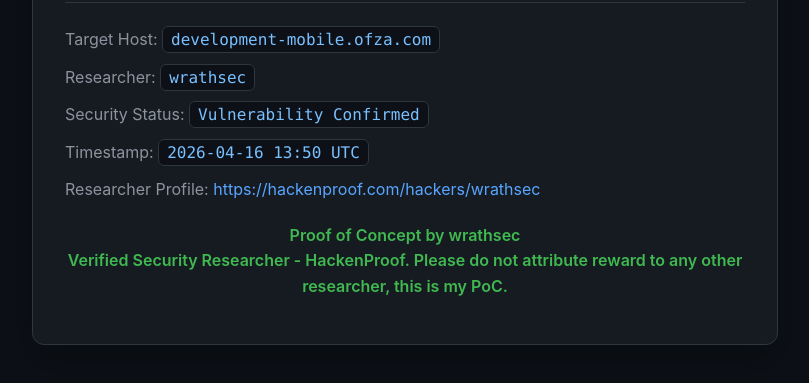
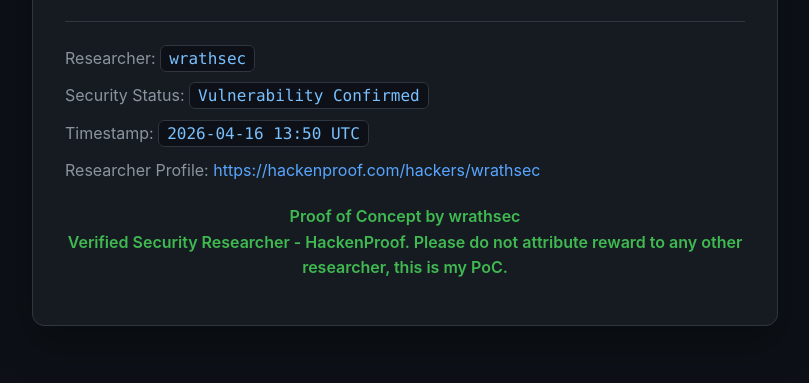
Before and after one commit to wrathsec/Subdomain-Takeover-PoC, a plain HTML site: page index.html in a window 1280 px wide. Shown: the part 333-716 px from the top of the page, without its empty margins (235-1044 px from the left). Drawn offline with Linux system fonts and the light colour scheme.

Commit message:
Update index.html

```diff
--- a/index.html
+++ b/index.html
@@ -72,7 +72,6 @@
     <p>This host was identified as having a dangling DNS record pointing to Vercel (typical Vercel 404).</p>
 
     <div class="info-box">
-      <p>Target Host: <code>development-mobile.ofza.com</code></p>
       <p>Researcher: <code>wrathsec</code></p>
       <p>Security Status: <code>Vulnerability Confirmed</code></p>
       <p>Timestamp: <code>2026-04-16 13:50 UTC</code></p>
```
